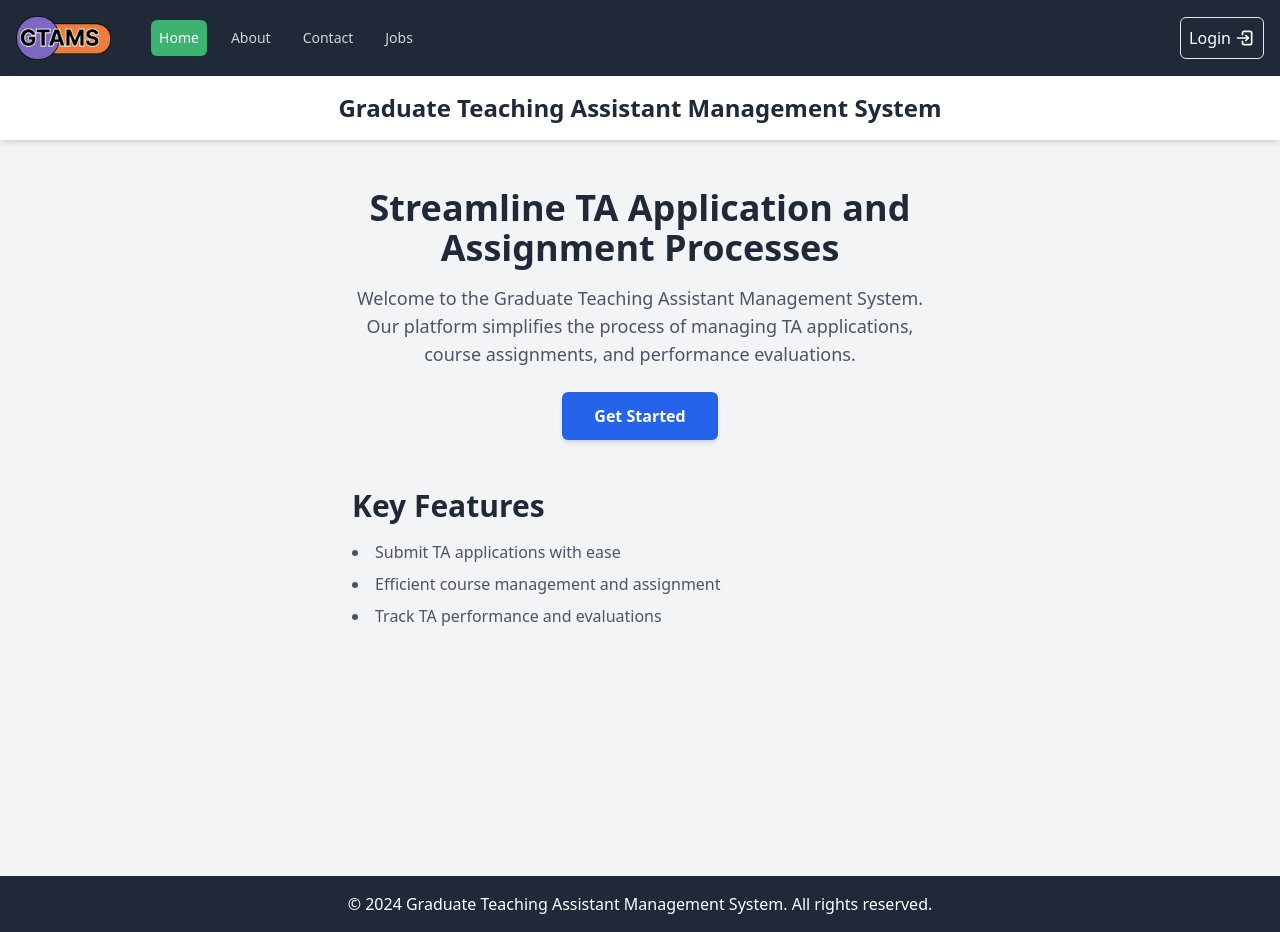
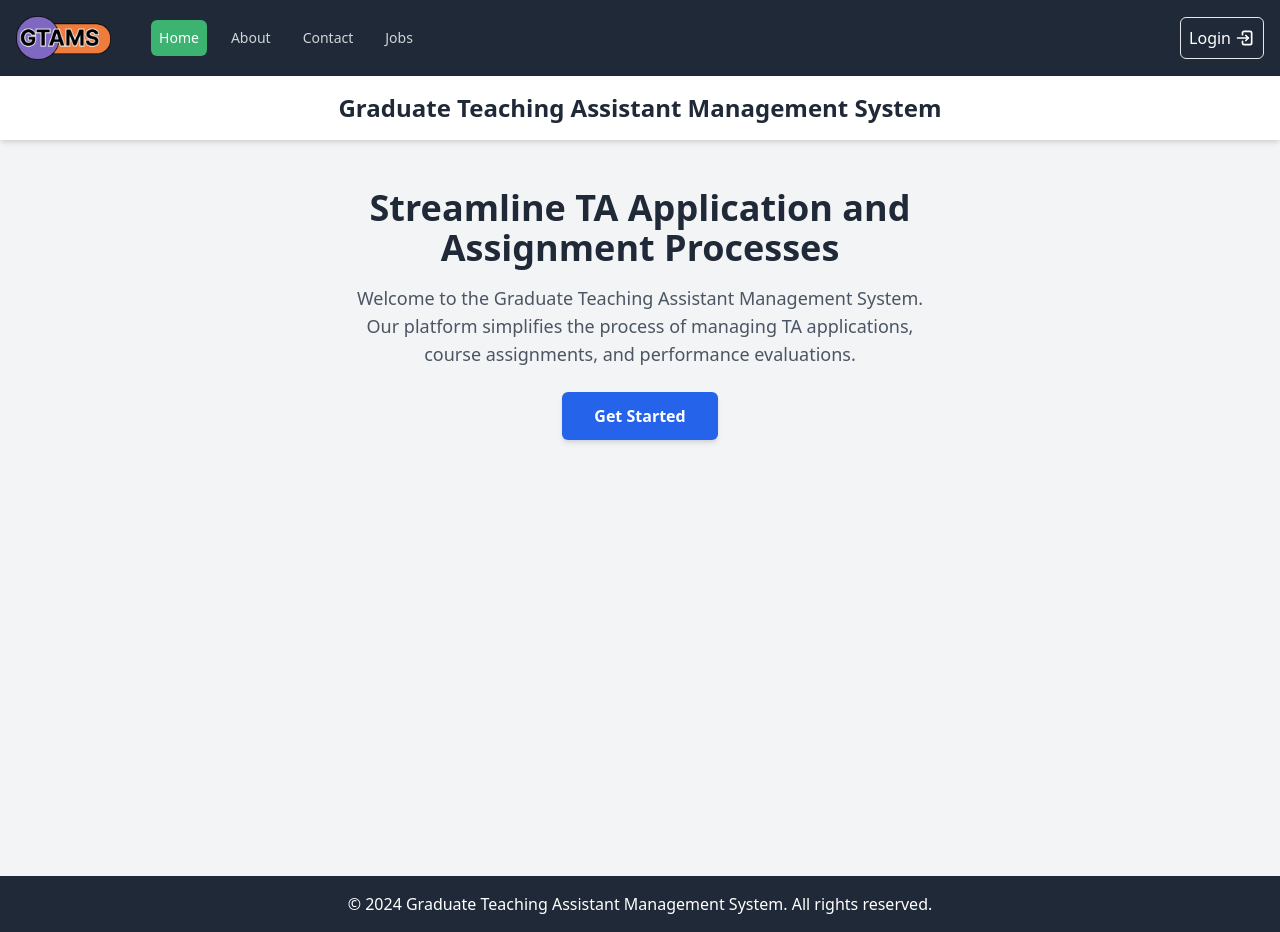
Before and after one commit to amit-yadav207/gtams_frontend, a React (Vite) app: page / in a window 1280 px wide. Built offline with nearby package versions, Linux system fonts and the light colour scheme.

Commit message:
removed some section from homepage

```diff
--- a/src/pages/All/HomePage.jsx
+++ b/src/pages/All/HomePage.jsx
@@ -1,7 +1,9 @@
 import React from "react";
+import { useSelector } from "react-redux";
 import { Link } from "react-router-dom";
 
 const HomePage = () => {
+  const isLoggedIn = useSelector((state) => state?.auth?.isLoggedIn);
   return (
     <div className="bg-gray-100 min-h-screen">
       <header className="bg-white shadow-md py-4">
@@ -20,26 +22,17 @@ const HomePage = () => {
             </h2>
             <p className="text-lg text-gray-600 mb-6">
               Welcome to the Graduate Teaching Assistant Management System. Our
-              platform simplifies the process of managing TA applications, course
-              assignments, and performance evaluations.
+              platform simplifies the process of managing TA applications,
+              course assignments, and performance evaluations.
             </p>
+            {!isLoggedIn && (
               <Link
                 to="/login"
                 className="inline-block px-8 py-3 bg-blue-600 text-white font-semibold rounded-md shadow-md hover:bg-blue-700 transition duration-300"
               >
                 Get Started
               </Link>
-          </div>
-        </section>
-
-        <section className="mt-12">
-          <div className="max-w-xl mx-auto">
-            <h2 className="text-3xl font-bold text-gray-800 mb-4">Key Features</h2>
-            <ul className="list-disc list-inside text-gray-600 space-y-2">
-              <li>Submit TA applications with ease</li>
-              <li>Efficient course management and assignment</li>
-              <li>Track TA performance and evaluations</li>
-            </ul>
+            )}
           </div>
         </section>
       </main>
```
Lines whose indentation alone changed are shown as unchanged.
